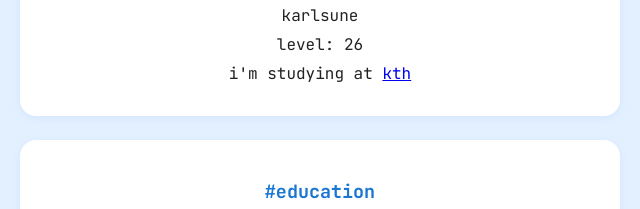
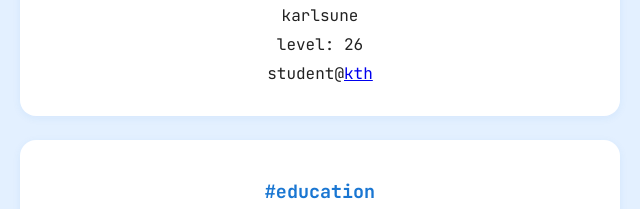
Before and after one commit to karlsune/portfolio-site, a plain HTML site: page index.html in a window 1280 px wide. Shown: the part 299-508 px from the top of the page, 320-960 px from the left. Drawn offline with Linux system fonts and the light colour scheme.

Commit message:
fix: update about section

```diff
--- a/index.html
+++ b/index.html
@@ -433,7 +433,7 @@
             <h2>#about</h2>
             <p>karlsune</p>
             <p>level: 26</p>
-            <p>i'm studying at <a href="https://www.kth.se/en">kth</a></p>
+            <p>student@<a href="https://www.kth.se/en">kth</a></p>
         </section>
 
         <section id="education">
```
